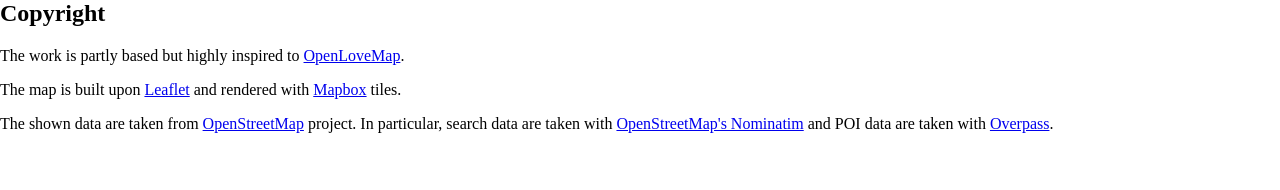
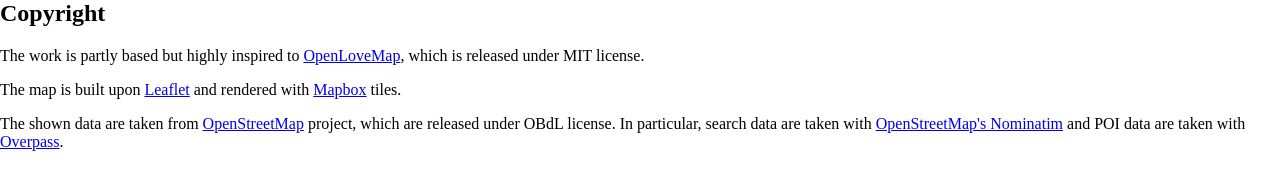
Before and after one commit to TopiaryTigerReddit/GayMaps, a plain HTML site: page legal.html in a window 1280 px wide. Drawn offline with Linux system fonts and the light colour scheme.

Commit message:
Update legal.html

```diff
--- a/legal.html
+++ b/legal.html
@@ -8,11 +8,10 @@
 </head>
 <body class="legal">
 <h2>Copyright</h2>
-<p>The work is partly based but highly inspired to <a href="https://openlovemap.de">OpenLoveMap</a>.</p>
+<p>The work is partly based but highly inspired to <a href="https://openlovemap.de">OpenLoveMap</a>, which is released under MIT license.</p>
 
 <p>The map is built upon <a href="https://leafletjs.org">Leaflet</a> and rendered with <a href="https://mapbox.com">Mapbox</a> tiles.</p>
 
-<p>The shown data are taken from <a href="https://openstreetmap.org">OpenStreetMap</a> project. In particular, search data are taken with <a href="http://nominatim.openstreetmap.org">OpenStreetMap's Nominatim</a> and POI data are taken with <a href="https://overpass-api.de">Overpass</a>.</p>
-
+<p>The shown data are taken from <a href="https://openstreetmap.org">OpenStreetMap</a> project, which are released under OBdL license. In particular, search data are taken with <a href="http://nominatim.openstreetmap.org">OpenStreetMap's Nominatim</a> and POI data are taken with <a href="https://overpass-api.de">Overpass</a>.</p>
 </body>
 </html>
```
